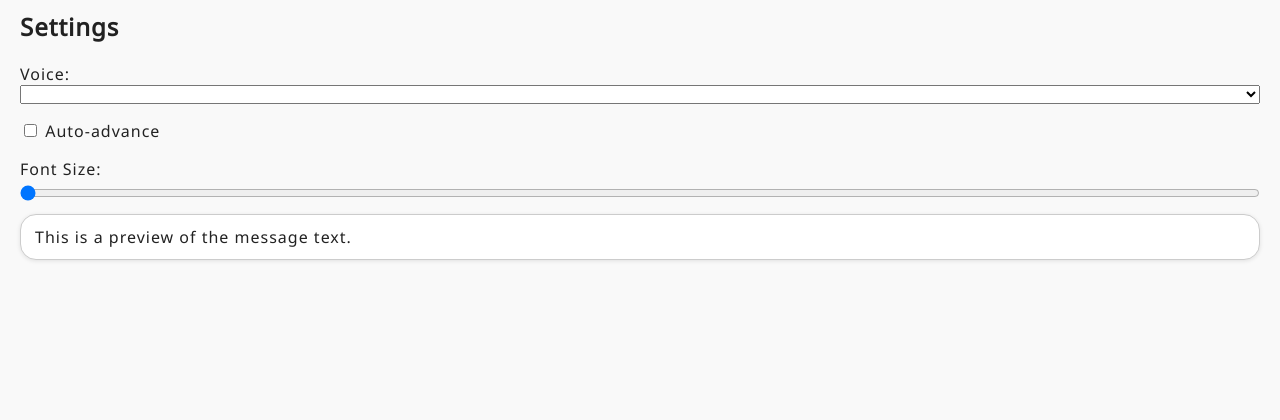
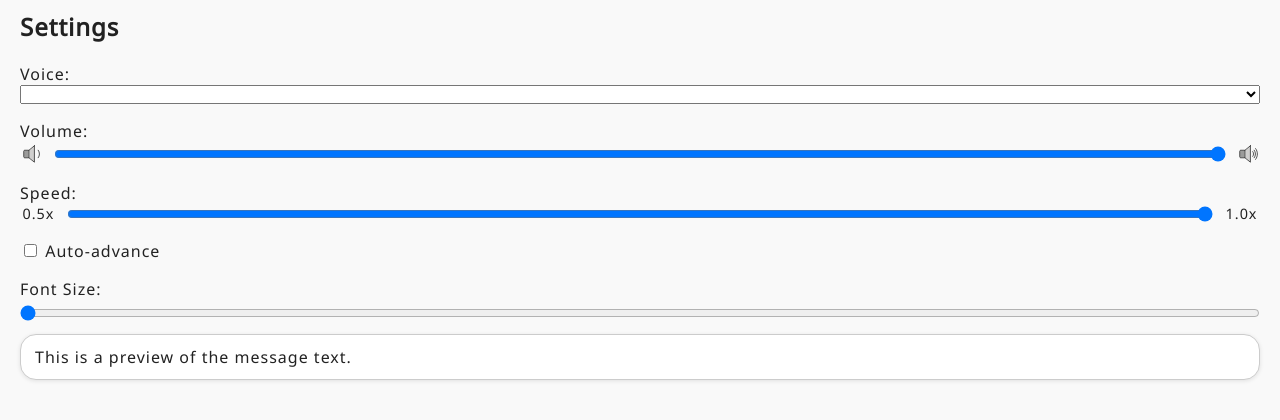
Before and after one commit to pauldelaq/cuetalker, a plain HTML site: page talker.html in a window 1280 px wide. Both pictures are taken after a click on the button 1240 px from the left and 32 px from the top of the page. Shown: the part 70-490 px from the top of the page. Drawn offline with Linux system fonts and the light colour scheme.

Commit message:
score no longer shows up upon completing practice session, added "volume" and "speed" settings

```diff
--- a/css/index.css
+++ b/css/index.css
@@ -35,7 +35,7 @@ main {
   left: 0;
   right: 0;
   bottom: 40px; /* Above footer */
-  background: #f9f9f9;
+  background: var(--bg);
   padding: 20px;
   z-index: 1000;
   overflow-y: auto;
--- a/css/talker.css
+++ b/css/talker.css
@@ -461,3 +461,32 @@ label.disabled {
 #cue-footer.locked .mode-selector {
   display: none;
 }
+
+.volume-slider-container,
+.speed-slider-container {
+  display: flex;
+  align-items: center;
+  gap: 8px;
+}
+
+.speed-text {
+  width: 40px;
+  text-align: center;
+  font-size: 0.9em;
+}
+
+input#volumeLevelSlider, input#TTSSpeedSlider {
+  width: 100%;
+}
+
+#volumeMinIcon {
+  width: 24px;
+  height: 24px;
+  object-fit: contain;
+  content: url('../assets/svg/1F508.svg'); /* 🔥 Corrected path */
+}
+
+#volumeMinIcon.muted {
+  content: url('../assets/svg/1F507.svg');
+  transform: translateX(-2px);
+}
--- a/js/talker.js
+++ b/js/talker.js
@@ -54,6 +54,12 @@ function displayFinalScore() {
   const transcriptEl = document.getElementById('liveTranscript');
   if (!transcriptEl) return;
 
+  // ✅ 🔥 Don't show score in Practice Mode
+  if (practiceMode) {
+    transcriptEl.textContent = '';
+    return;
+  }
+
   const correct = totalResponses - incorrectResponses;
   const percent = totalResponses > 0
     ? Math.round((correct / totalResponses) * 100)
@@ -71,6 +77,19 @@ function updateAutoAdvanceToggle() {
   }
   if (autoAdvanceLabel) {
     autoAdvanceLabel.classList.toggle('disabled', practiceMode);
+  }
+}
+
+function updateSpeakerIcon(volume) {
+  const volumeMinIcon = document.getElementById('volumeMinIcon');
+  if (!volumeMinIcon) return;
+
+  const numericVolume = parseFloat(volume);
+
+  if (numericVolume <= 0.01) {
+    volumeMinIcon.classList.add('muted');
+  } else {
+    volumeMinIcon.classList.remove('muted');
   }
 }
 
@@ -170,14 +189,19 @@ function animateMicPulse(volume) {
 
 function speakText(text, onend) {
   const utterance = new SpeechSynthesisUtterance(text);
+
   const matchedVoice = availableVoices.find(v => v.name === selectedVoiceName);
   if (matchedVoice) utterance.voice = matchedVoice;
+
+  // ✅ Apply volume and speed settings
+  utterance.volume = parseFloat(localStorage.getItem('ctvolume') ?? '1');
+  utterance.rate = parseFloat(localStorage.getItem('ctspeed') ?? '1.0');
 
   utterance.onend = () => {
     if (typeof onend === 'function') onend();
   };
 
-  speechSynthesis.cancel(); // Cancel any queued speech
+  speechSynthesis.cancel();
   speechSynthesis.speak(utterance);
 }
 
@@ -702,6 +726,32 @@ function initializeSettingsMenu() {
     autoAdvanceLabel.classList.toggle('disabled', practiceMode);
   }
 
+  // 🔈 Volume control
+  const volumeSlider = document.getElementById('volumeLevelSlider');
+  if (volumeSlider) {
+    const savedVolume = parseFloat(localStorage.getItem('ctvolume') ?? '1');
+    volumeSlider.value = savedVolume;
+    updateSpeakerIcon(savedVolume);
+
+    volumeSlider.addEventListener('input', (e) => {
+      const volume = parseFloat(e.target.value);
+      localStorage.setItem('ctvolume', volume);
+      updateSpeakerIcon(volume); // ✅ Update icon live as the slider moves
+    });
+  }
+
+  // 🚀 TTS Speed control
+  const speedSlider = document.getElementById('TTSSpeedSlider');
+  if (speedSlider) {
+    const savedSpeed = localStorage.getItem('ctspeed') ?? '1.0';
+    speedSlider.value = savedSpeed;
+
+    speedSlider.addEventListener('input', (e) => {
+      const speed = parseFloat(e.target.value);
+      localStorage.setItem('ctspeed', speed);
+    });
+  }
+
   // ✅ Font size control
   const fontSizeSlider = document.getElementById('fontSizeSlider');
   const fontPreview = document.getElementById('fontSizePreview');
--- a/talker.html
+++ b/talker.html
@@ -27,6 +27,24 @@
             <label for="ctvoice">Voice:</label>
             <select id="ctvoice"></select>
         </div>
+
+    <div class="setting-row">
+      <label id="volumeLevelLabel">Volume:</label>
+      <div class="volume-slider-container">
+        <img src="assets/svg/1F508.svg" alt="Quiet" width="24" height="24" id="volumeMinIcon">
+        <input type="range" id="volumeLevelSlider" min="0" max="1" step="0.1" value="1">
+        <img src="assets/svg/1F50A.svg" alt="Loud" width="24" height="24">
+      </div>
+    </div>
+
+    <div class="setting-row">
+      <label id="TTSSpeedLabel">Speed:</label>
+      <div class="speed-slider-container">
+        <span class="speed-text">0.5x</span>
+        <input type="range" id="TTSSpeedSlider" min="0.5" max="1.0" step="0.1" value="1.0">
+        <span class="speed-text">1.0x</span>
+      </div>
+    </div>
 
         <div class="setting-row">
             <label for="autoAdvanceToggle">
```
Also changed, not shown: assets/svg/1F507.svg (added), assets/svg/1F508.svg (added), assets/svg/1F50A.svg (added).
